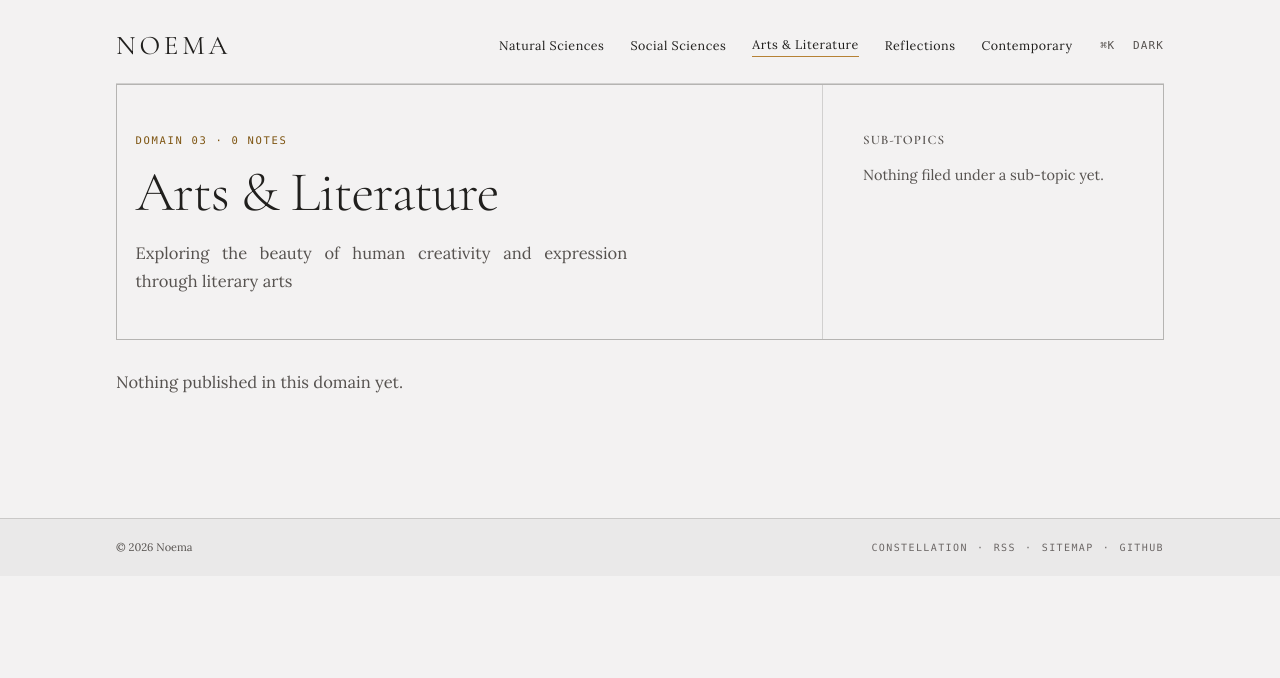
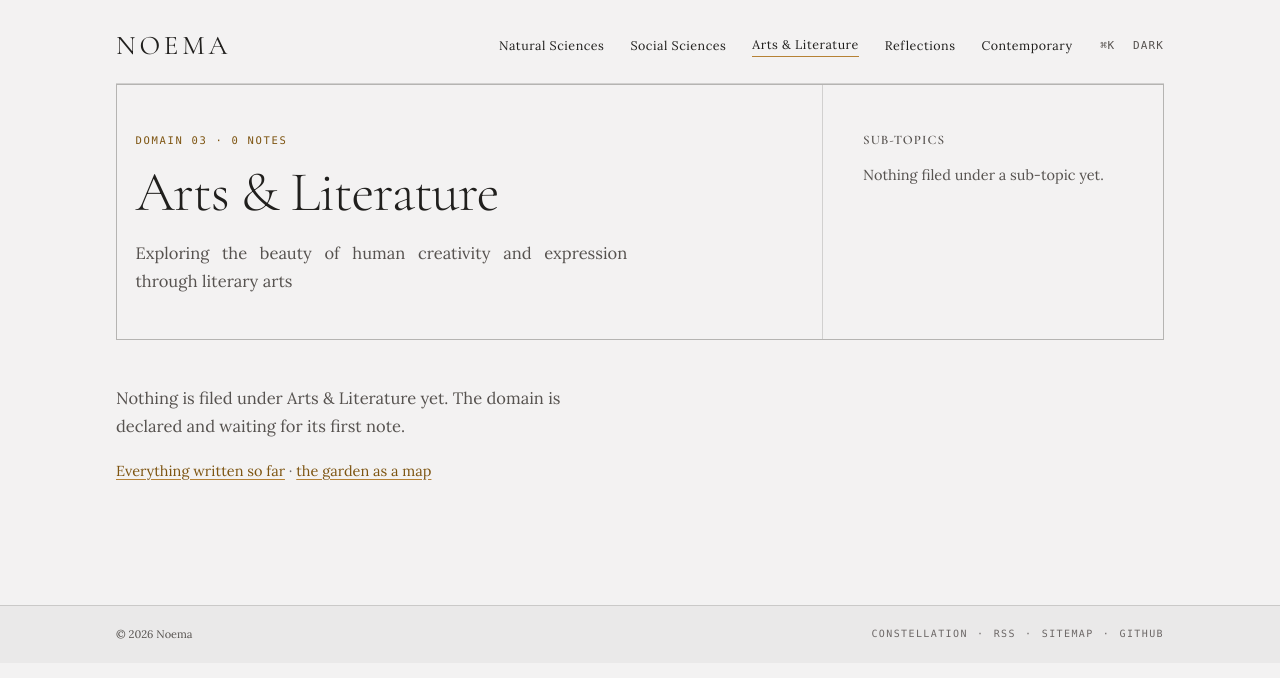
Before and after one commit to hhshanto/hhshanto.github.io, a Jekyll site: the page built from pages/arts-literature.md, in a window 1280 px wide. Shown: the top 678 px of the page. Built offline with Jekyll 4.4.1, drawn with Linux system fonts in a browser that asks for light colours.

Commit message:
An empty domain is a state, not a failure
/arts-literature/ and /contemporary/ have never held a tracked document, so
the assertion that every domain page renders at least one .category-note has
been red since the redesign. A permanently red check is one you stop reading.

Assert the useful thing instead: exactly one of the two branches renders,
notes or the empty state, never both and never neither. Both-or-neither is
the failure no screenshot shows, because each branch looks correct alone.

Give the empty state something to say while here. The page previously said no
three times over (a 0 NOTES kicker, an empty sub-topics aside, one grey line)
and offered nowhere to go. It now names the domain once and links to
/all-posts/ and /constellation/, with a second assertion that it always
links somewhere.

The head band is deliberately untouched: it is a two-cell hairline grid at
1fr 340px, and dropping the aside would leave a 340px column of bare divider
colour.

```diff
--- a/_layouts/category.html
+++ b/_layouts/category.html
@@ -130,9 +130,30 @@ keys are probed wrapped in pipes so one cannot match as a prefix of another.
 
     </div>
     {%- else %}
-    <p class="category-none t-body t-muted">
-        Nothing published in this domain yet.
-    </p>
+    {%- comment -%}
+    A domain with nothing in it is a real state, not a broken page. Two of the
+    five have never held a tracked document, and for a while the only thing
+    they said was "0 notes" in the kicker, "Nothing filed under a sub-topic
+    yet" in the aside and one grey line here — three ways of saying no, and no
+    way onward. The empty state now names the domain, says plainly that it is
+    declared and waiting, and points at the two screens that do have something
+    on them.
+
+    The head above is left alone deliberately: it is a two-cell hairline grid
+    at `1fr 340px`, and dropping the aside would leave a 340px column of bare
+    divider colour — the ragged-grid problem hgrid-fill.html exists to solve.
+    {%- endcomment -%}
+    <div class="category-empty">
+        <p class="category-empty-lead t-body">
+            Nothing is filed under {{ domain.title | default: page.title }} yet.
+            The domain is declared and waiting for its first note.
+        </p>
+        <p class="category-empty-links t-body-sm">
+            <a href="{{ '/all-posts/' | relative_url }}">Everything written so far</a>
+            <span aria-hidden="true">·</span>
+            <a href="{{ '/constellation/' | relative_url }}">the garden as a map</a>
+        </p>
+    </div>
     {%- endif %}
 
     {%- comment -%}
--- a/_sass/_category.scss
+++ b/_sass/_category.scss
@@ -176,6 +176,31 @@
   color: var(--color-text-faint);
 }
 
-.category-none {
+// ── Empty domain ───────────────────────────────────────────────────────────
+// Two of the five domains have never held a document. This is what they show.
+.category-empty {
+  max-width: 48ch;
   margin-top: var(--space-6);
+
+  @media (min-width: $bp-md) {
+    margin-top: 44px;
+  }
 }
+
+.category-empty-lead {
+  color: var(--color-text-muted);
+}
+
+.category-empty-links {
+  margin: var(--space-4) 0 0;
+  color: var(--color-text-faint);
+
+  // The site has no default inline-link style outside .article-body, so a bare
+  // <a> here would take the UA blue on an all-warm-neutral screen. Anything
+  // writing prose outside a post sets this itself.
+  a {
+    color: var(--color-accent-ink);
+    text-decoration-color: var(--color-accent);
+    text-underline-offset: 3px;
+  }
+}
```
Also changed, not shown: design/IMPLEMENTATION.md (+21 -0 lines), .tools/check-chrome.mjs.
